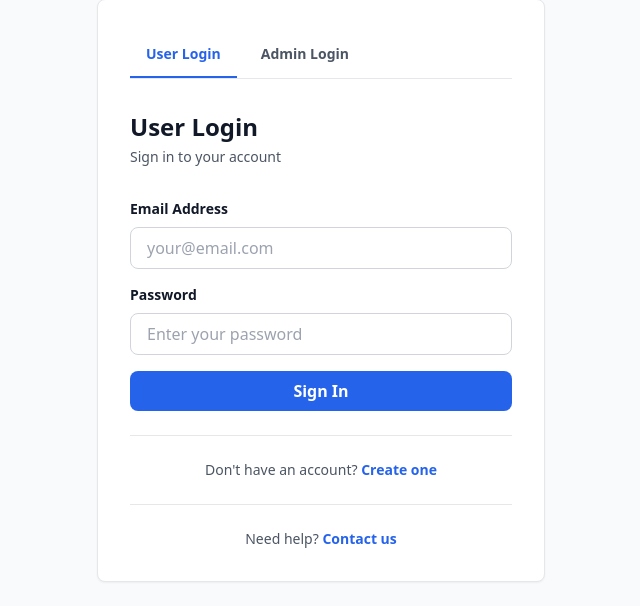
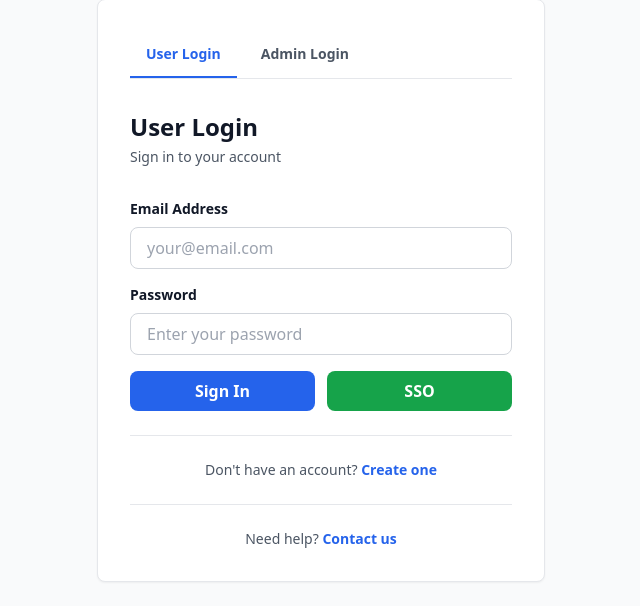
Before and after one commit to by-gayathri/website, a PHP site: page /login.php in a window 1280 px wide. Shown: the part 153-759 px from the top of the page, without its empty margins (319-959 px from the left). Run offline with PHP 8.4, Linux system fonts and the light colour scheme; some libraries are stand-ins or nearby versions.

Commit message:
update login

```diff
--- a/login.php
+++ b/login.php
@@ -157,13 +157,23 @@ if ($_SERVER["REQUEST_METHOD"] === "POST") {
             />
           </div>
 
-          <!-- Submit Button -->
-          <button
-            type="submit"
-            class="w-full bg-blue-600 text-white font-semibold py-2 rounded-lg hover:bg-blue-700 focus:outline-none focus:ring-2 focus:ring-blue-500 focus:ring-offset-2 transition-smooth mt-6"
-          >
-            Sign In
-          </button>
+          <!-- Submit Button and SSO -->
+          <div class="flex gap-3 mt-6">
+            <button
+              type="submit"
+              class="flex-1 bg-blue-600 text-white font-semibold py-2 rounded-lg hover:bg-blue-700 focus:outline-none focus:ring-2 focus:ring-blue-500 focus:ring-offset-2 transition-smooth"
+            >
+              Sign In
+            </button>
+            <a
+              href="https://mansiguptacs.com/ourmarketplace/"
+              target="_blank"
+              rel="noopener noreferrer"
+              class="flex-1 bg-green-600 text-white font-semibold py-2 rounded-lg hover:bg-green-700 focus:outline-none focus:ring-2 focus:ring-green-500 focus:ring-offset-2 transition-smooth text-center flex items-center justify-center no-underline"
+            >
+              SSO
+            </a>
+          </div>
         </form>
 
         <!-- Footer -->
```
